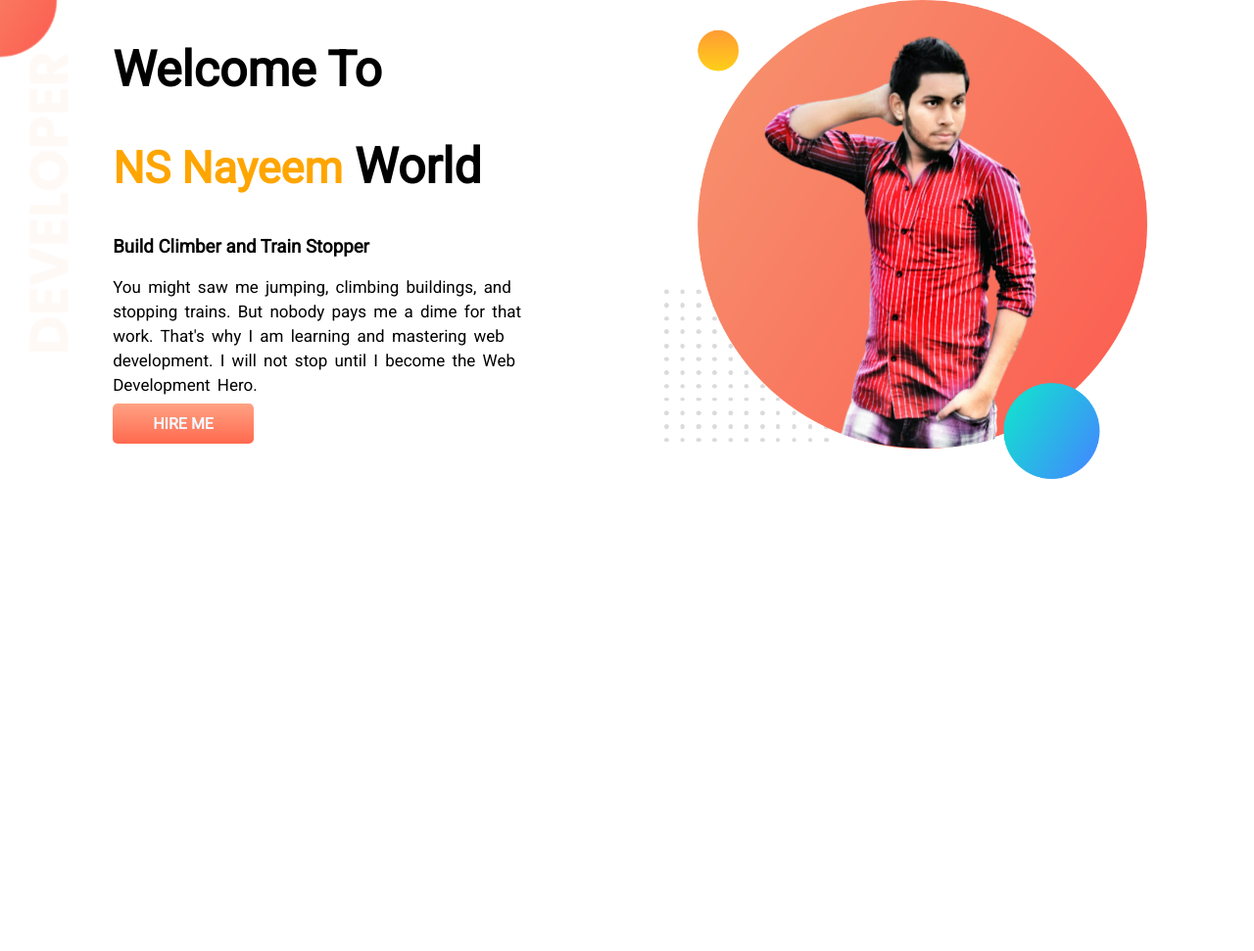
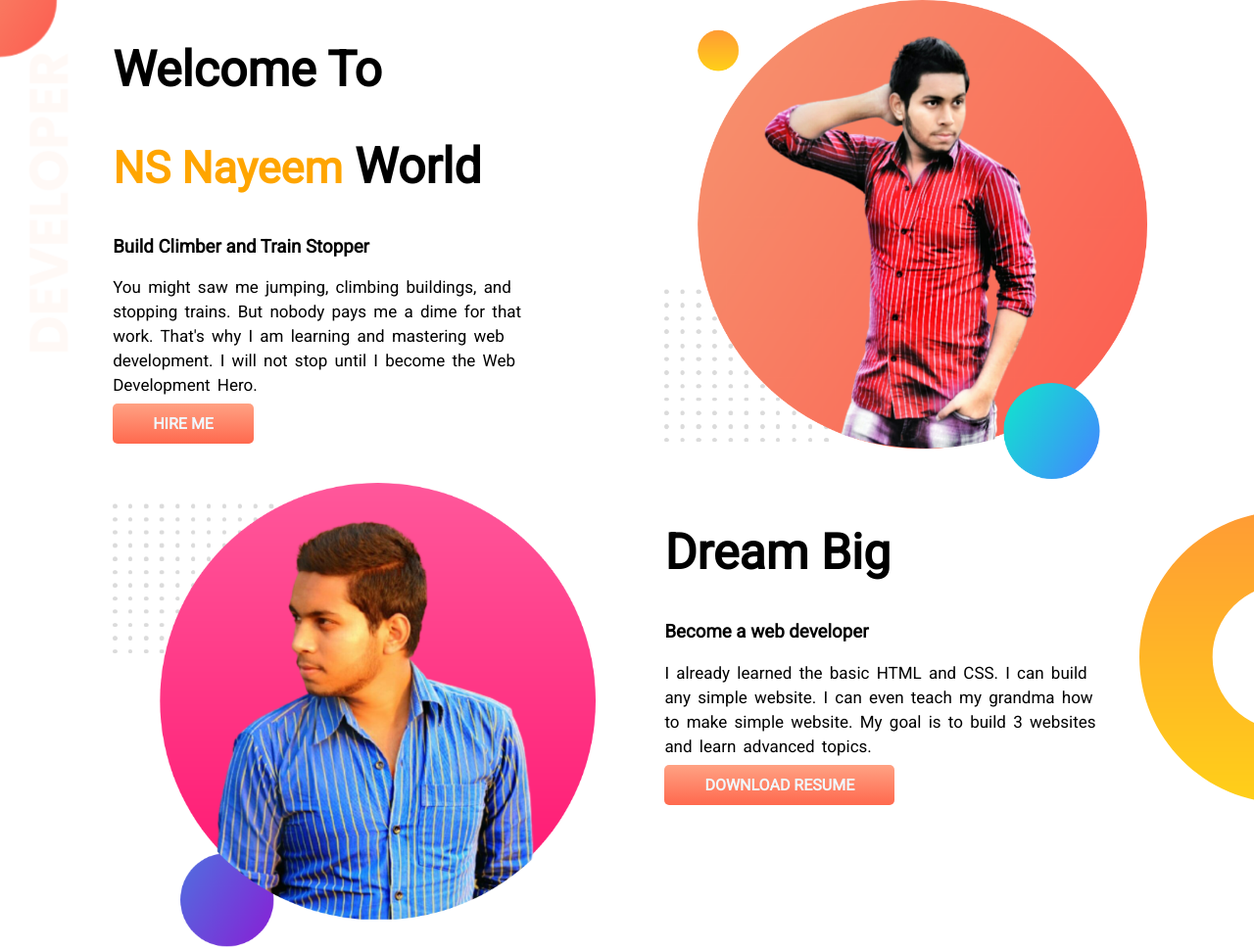
Before and after one commit to mdnayeemshikder/I-love-you, a plain HTML site: page index.html in a window 1280 px wide. Shown: the whole page at 98% size. Before the commit the page ends 800 px from the top, so only its background shows below. Drawn offline with Linux system fonts and the light colour scheme.

Commit message:
valo-basa

```diff
--- a/index.html
+++ b/index.html
@@ -27,5 +27,20 @@
         <img src="images/love.png" alt="" />
       </div>
     </section>
+
+    <section class="Dream-Big">
+      <div class="half-width">
+        <img src="images/love-2.png" alt="" />
+      </div>
+      <div class="half-width">
+        <h1>Dream Big</h1>
+        <h3>Become a web developer</h3>
+        <p>
+          I already learned the basic HTML and CSS. I can build any simple website. I can even teach my grandma how to
+          make simple website. My goal is to build 3 websites and learn advanced topics.
+        </p>
+        <a target="_blank" class="my-link" href="">DOWNLOAD RESUME</a>
+      </div>
+    </section>
   </body>
 </html>
--- a/style.css
+++ b/style.css
@@ -41,3 +41,10 @@
     background-repeat: no-repeat;
 
 }
+
+.Dream-Big{
+    background-image: url(images/dream-bg.png);
+    background-repeat: no-repeat;
+    background-position: right;
+    background-position-y: 16%;
+}
```
